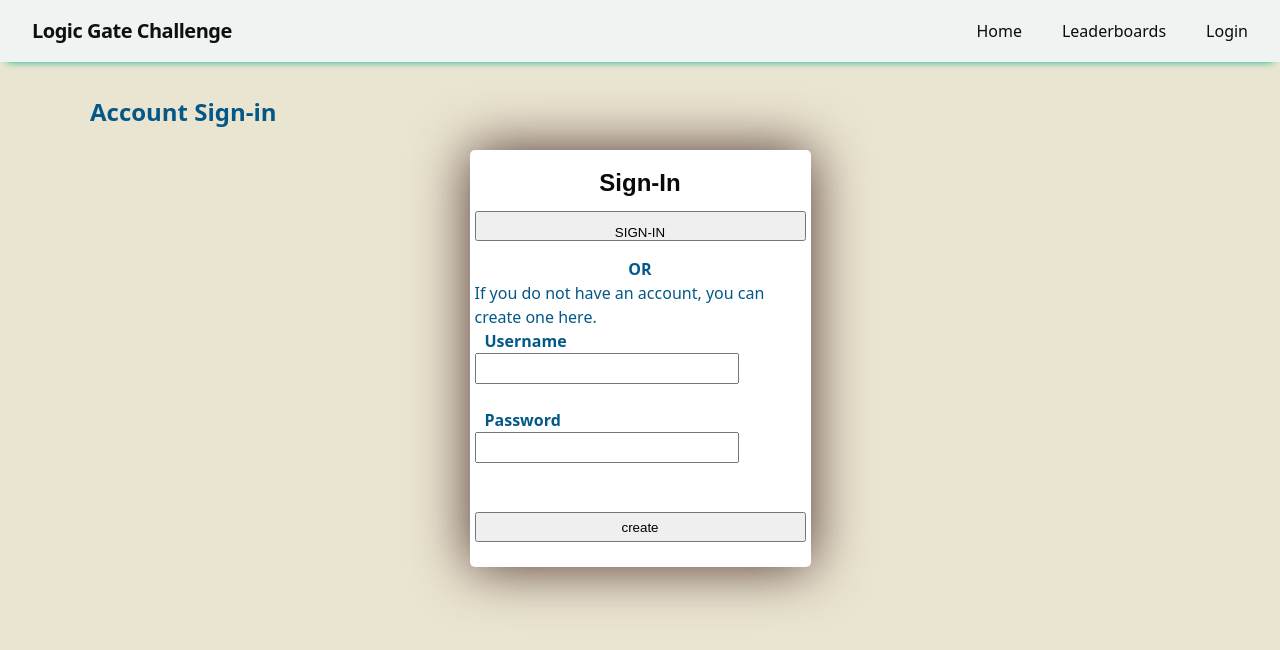
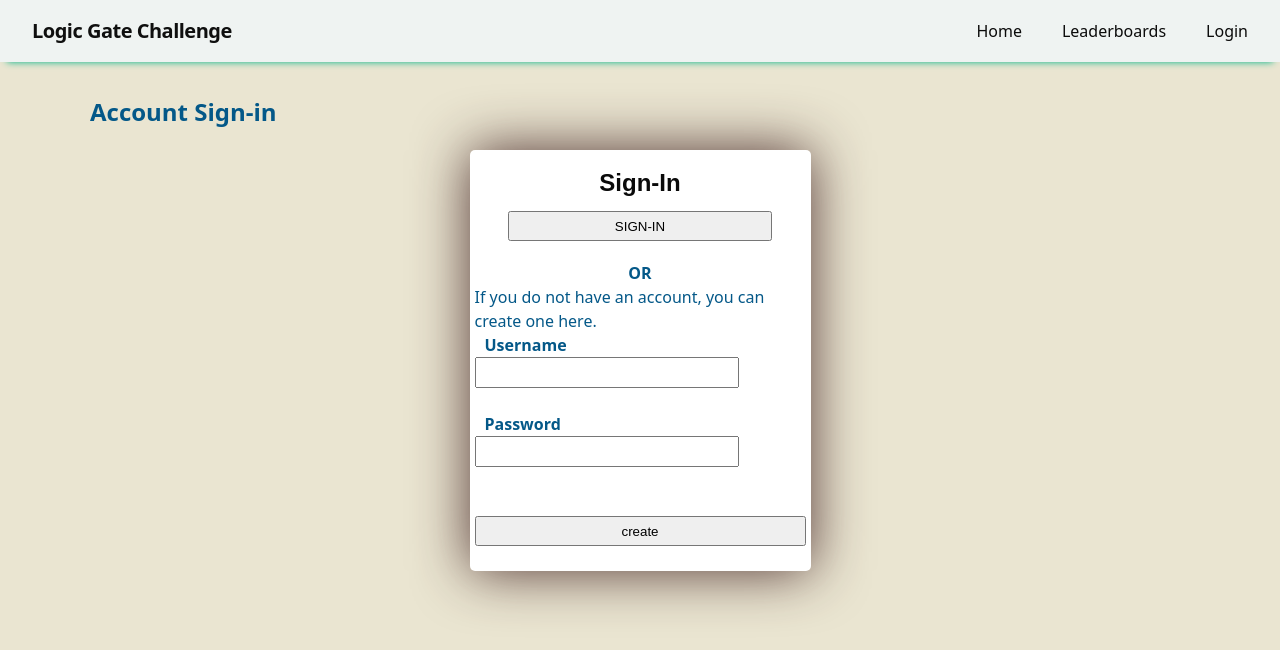
Before and after one commit to amcpc4k-maker/Logic-Gate-Simulator, a React (Vite) app: page /login in a window 1280 px wide. Shown: the top 650 px of the page. Built offline with nearby package versions, Linux system fonts and the light colour scheme.

Commit message:
Update loginPage.jsx

```diff
--- a/frontend/src/components/loginPage.jsx
+++ b/frontend/src/components/loginPage.jsx
@@ -2,7 +2,6 @@ import React, { useEffect, useState } from 'react';
 import { useAuth0 } from '@auth0/auth0-react';
 import { useNavigate } from 'react-router-dom';
 import '../stylesheets/app.css';
-
 
 
 
@@ -100,13 +99,13 @@ export default function LoginPage({ onUserAuthenticated }) {
             <p style={{ color: "#ff6b6b", textAlign: "center" }}>{errorMessage}</p>
           )}
 
+
           {!isAuthenticated ? (
             <>
               {/* Primary Auth0 Login Button */}
               <button
                 type="button"
                 className="altBtn"
-                style={{ width: "100%", padding: "12px", marginBottom: "1rem", cursor: "pointer" }}
                 onClick={() => loginWithRedirect({ appState: { returnTo: "/" } })}
               >
                 SIGN-IN
```
